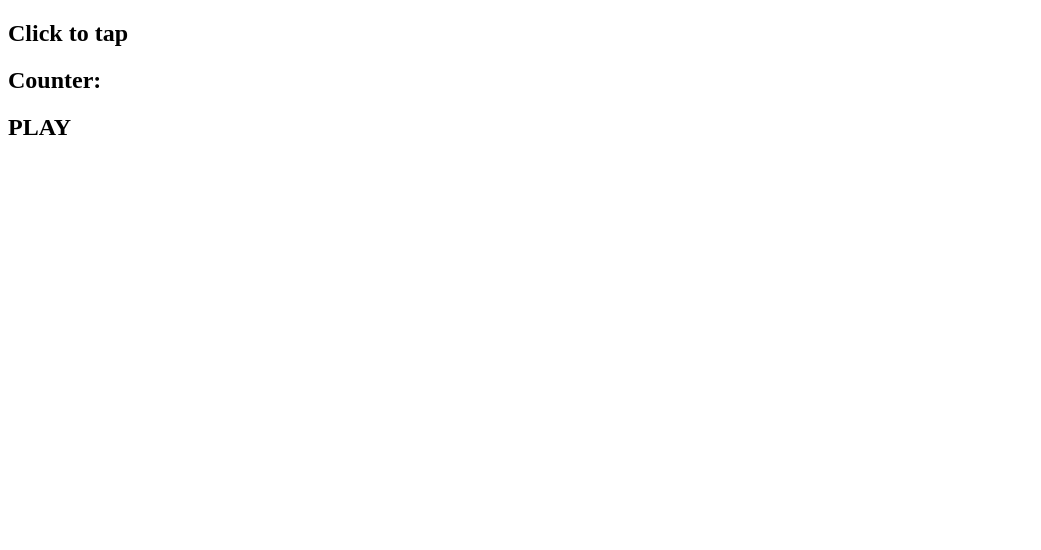
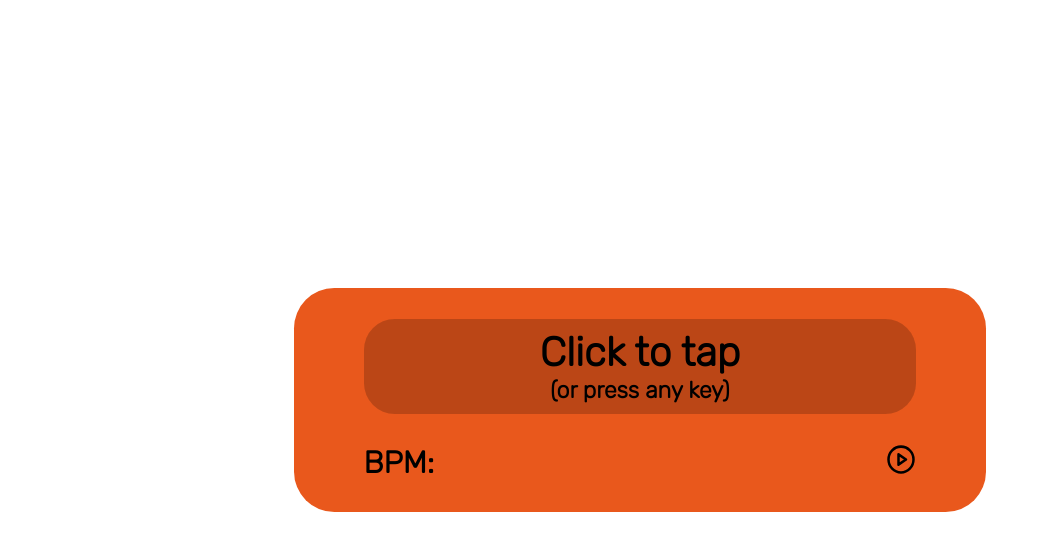
Before and after one commit to chap0lin/bpm, a plain HTML site: page index.html in a window 1280 px wide. Shown: the whole page, without its empty margins (0-1041 px from the left). Drawn offline with Linux system fonts and the light colour scheme.

Commit message:
style change

```diff
--- a/index.html
+++ b/index.html
@@ -3,7 +3,8 @@
 <head>
     <meta charset="UTF-8">
     <meta name="viewport" content="width=device-width, initial-scale=1.0">
-    <title>BPM</title>
+    <link href="https://fonts.googleapis.com/css2?family=Rubik:wght@300&display=swap" rel="stylesheet">    <link rel="mask-icon" href="music.svg" color="#fff">
+    <title>BPM - Beat Counter / Metronome</title>
     <script>
         document.addEventListener('keydown', click)
         var count = 0
@@ -21,7 +22,7 @@
             }else{
                 bpm = 60000/((nowtime - initialTime)/count)
             }
-            document.getElementById('value').innerHTML = `Counter: ${bpm}`
+            document.getElementById('value').innerHTML = `BPM: ${bpm.toFixed(0)}`
         }
         function beep(){
             var metronome = new Audio('bip.mp3')
@@ -30,12 +31,90 @@
 
 
     </script>
+    <style>
+        *{
+            margin: 0;
+            padding: 0;
+            box-sizing: border-box;
+            font-size: 60%;
+        }
+        body{
+            display: flex;
+            width: 100vw;
+            height: 100vh;
+            padding: 3.2rem;
+        }
+        .container{
+            display: flex;
+            flex-direction: column;
+            margin: 0 auto;
+            align-self: center;
+            background: #e9581c;
+            padding-bottom: 3.2rem;
+            flex-basis: 72rem;
+            flex-grow: 0;
+            border-radius: 4.2rem;
+        }
+        .tap{
+            align-self: center;
+            width: 80%;
+            padding: 1rem;
+            background: rgba(0,0,0,0.2);
+            border-radius: 3.2rem;
+            margin-top: 3.2rem;
+            transition: all 0.4s ease;
+        }
+        .tap:hover{
+            background: rgba(0,0,0,0.4);
+            cursor: pointer;
+        }
+        #tap{
+            text-align: center;
+            font-size: 4.2rem;
+        }
+        #key{
+            text-align: center;
+            font-size: 2.4rem;
+            font-family: 'Rubik', sans-serif;
+        }
+
+        .bpm-play{
+            display: flex;
+            margin-top: 3.2rem;
+            justify-content: space-between;
+        }
+        #value{
+            margin-left: 10%;
+        }
+        #play{
+            margin-right: 10%;
+            width: 3.2rem;
+            height: 3.2rem;
+            border-radius: 50%;
+            transition: all 0.4s ease;
+        }
+        #play:hover{
+            cursor: pointer;
+            background: rgba(0,0,0,0.2);
+
+        }
+        h2{
+            font-size: 3.2rem;
+            font-family: 'Rubik', sans-serif;
+        }
+
+    </style>
 </head>
 <body>
     <div class="container">
-        <h2 id="tap">Click to tap</h2>
-        <h2 id="value">Counter: </h2>
-        <h2 id="play">PLAY</h2>
+        <div class="tap">
+            <h2 id="tap">Click to tap</h2>
+            <h4 id="key">(or press any key)</h4>
+        </div>
+        <div class="bpm-play">
+            <h2 id="value">BPM: </h2>
+            <img id="play" src="play-circle.svg"/>
+        </div>
     </div>
     <script>
         var btn = document.getElementById('tap')
@@ -46,9 +125,11 @@
         btn2.onclick = function(){
             if(started == false){
                 timeInterval = setInterval(beep,60000/bpm)
+                btn2.src="pause-circle.svg"
                 started = true
             }else{
                 clearInterval(timeInterval)
+                btn2.src="play-circle.svg"
                 started = false
             }
         }
```
Also changed, not shown: music.svg (added), pause-circle.svg (added), play-circle.svg (added), screenshot.png (added), 1 other file.
